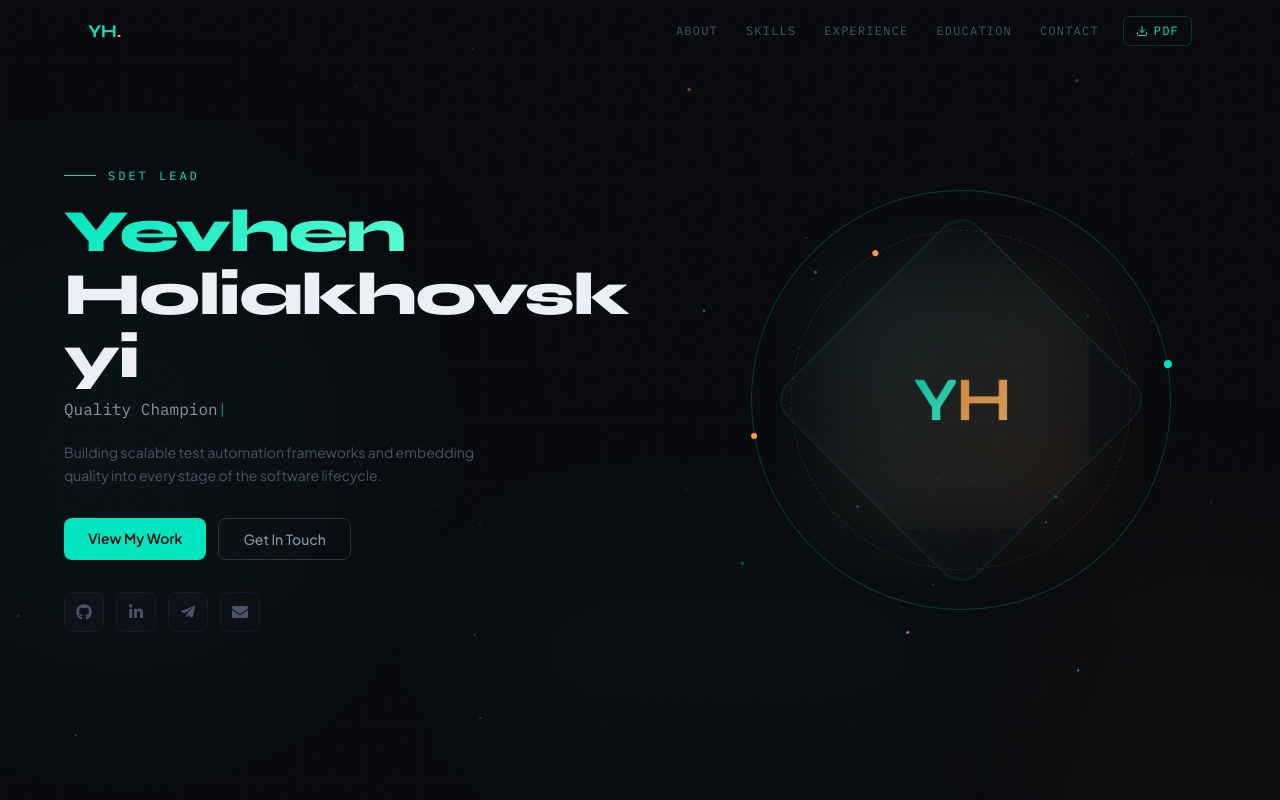
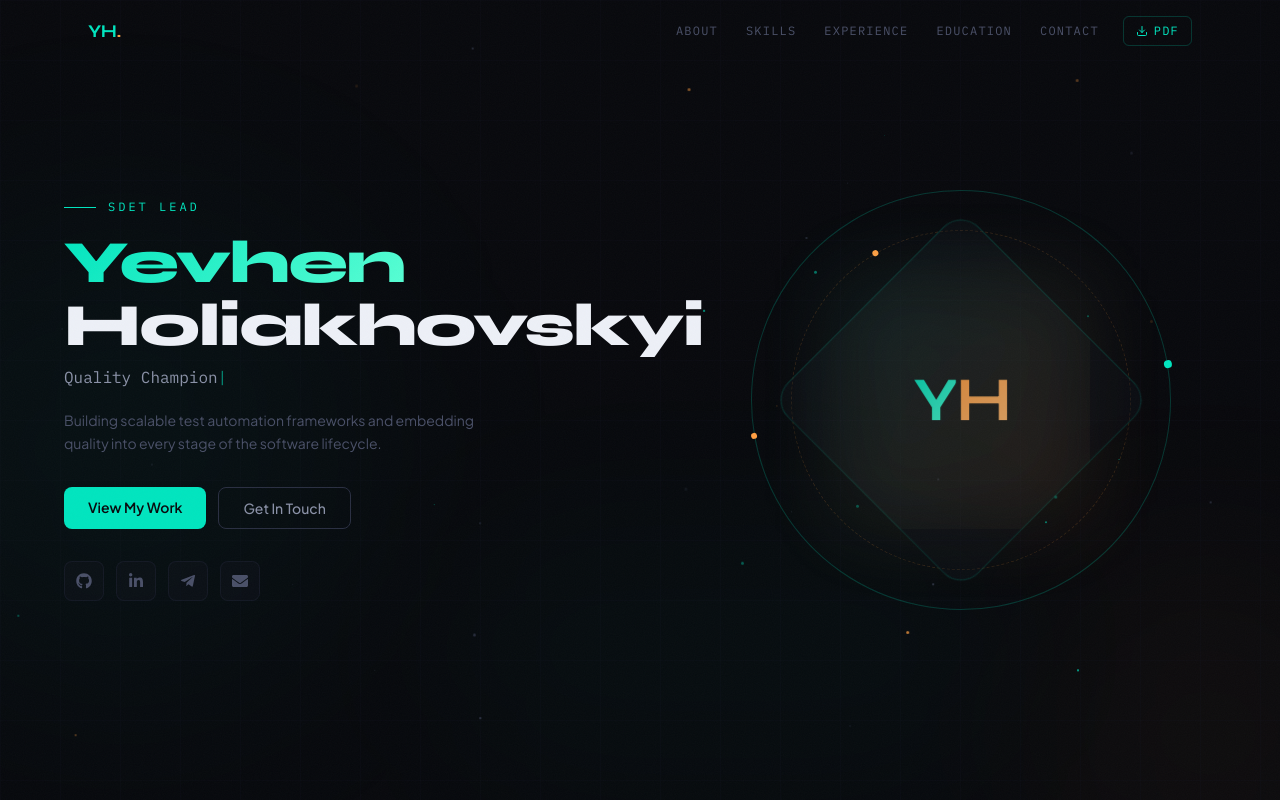
Before and after one commit to yholia/yholia.github.io, a React (Vite) app: page / in a window 1280 px wide. Shown: the top 800 px of the page. Built offline with nearby package versions, Linux system fonts and the light colour scheme.

Commit message:
Simplify Hero header text formatting by removing unnecessary break-word styling and adding whitespace handling for improved layout stability.

```diff
--- a/src/components/sections/Hero.tsx
+++ b/src/components/sections/Hero.tsx
@@ -113,13 +113,13 @@
             initial={{ opacity: 0, y: 30 }}
             animate={{ opacity: 1, y: 0 }}
             transition={{ duration: 0.7, delay: 0.15 }}
-            className="mb-2 break-words font-display text-3xl font-extrabold leading-[1.05] tracking-tight sm:text-4xl md:text-5xl lg:text-6xl"
+            className="mb-2 font-display text-3xl font-extrabold leading-[1.05] tracking-tight sm:text-4xl md:text-5xl lg:text-6xl"
           >
             <span className="text-gradient-teal">
               {personal.name.split(" ")[0]}
             </span>
             <br />
-            <span className="text-text-primary">
+            <span className="whitespace-nowrap text-text-primary">
               {personal.name.split(" ").slice(1).join(" ")}
             </span>
           </motion.h1>
```
